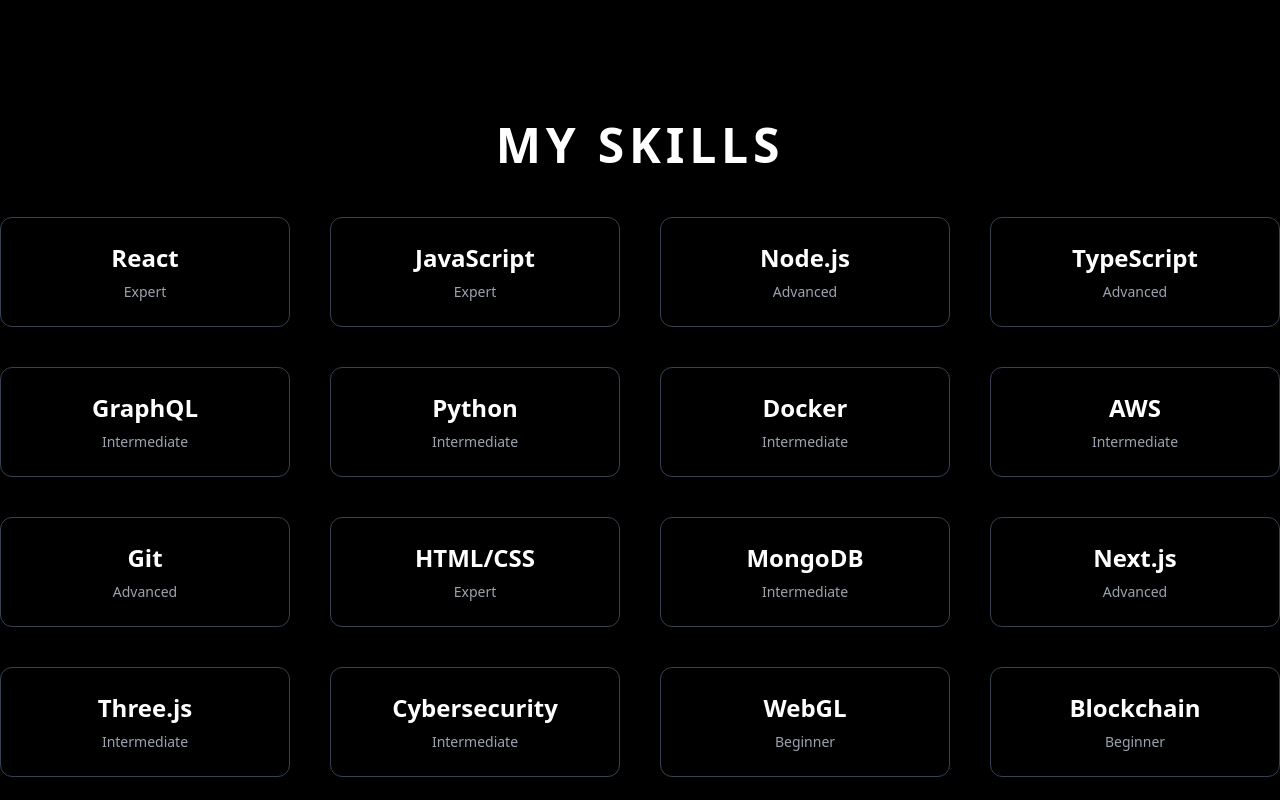
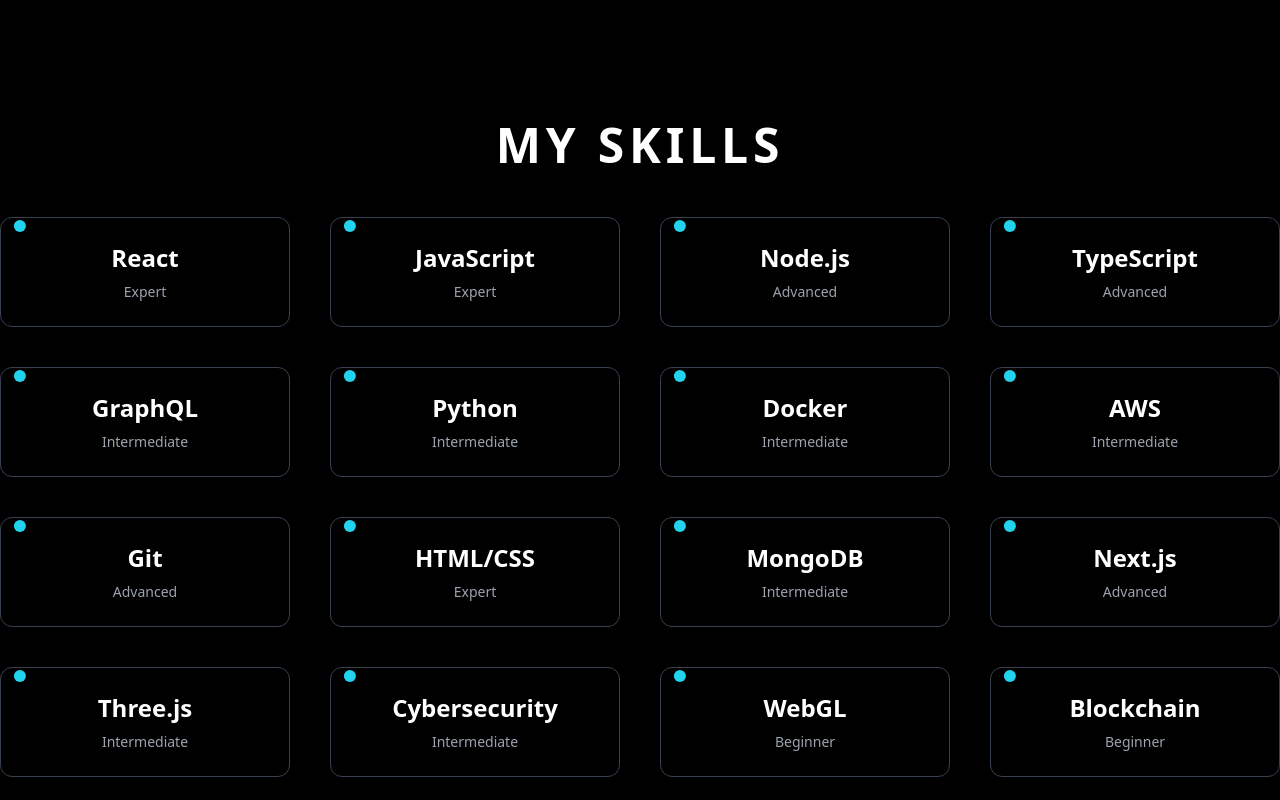
Before and after one commit to Muhammadd-01/Affan-s-Portfolio-Final-, a React (Vite) app: page / in a window 1280 px wide. Shown: the part 1420-2220 px from the top of the page. Built offline with nearby package versions, Linux system fonts and the light colour scheme; the HTML template or start-up script is replaced by a standard one.

Commit message:
Portfolio

```diff
--- a/src/components/Skills.jsx
+++ b/src/components/Skills.jsx
@@ -41,20 +41,17 @@ const Skills = () => {
             transition={{ duration: 0.6, delay: index * 0.1, ease: "easeOut" }}
             whileHover={{ rotate: 5, scale: 1.1 }}
           >
-            {/* Meteor Ray Effect on Border */}
+            {/* Circulating Light Effect */}
             <motion.div
               className="absolute inset-0 rounded-xl border-2 border-transparent pointer-events-none"
-              animate={{ rotate: 360 }}
-              transition={{ repeat: Infinity, duration: 4, ease: "linear" }}
             >
               <motion.div
-                className="absolute w-4 h-4 bg-cyan-400 rounded-full"
+                className="absolute w-3 h-3 bg-cyan-400 rounded-full shadow-lg"
                 animate={{
-                  path: [
-                    "M 0 0 L 100% 0 L 100% 100% L 0 100% L 0 0"
-                  ],
+                  x: ["0%", "100%", "100%", "0%", "0%"],
+                  y: ["0%", "0%", "100%", "100%", "0%"],
                 }}
-                transition={{ repeat: Infinity, duration: 2, ease: "linear" }}
+                transition={{ repeat: Infinity, duration: 3, ease: "linear" }}
               />
             </motion.div>
 
```
